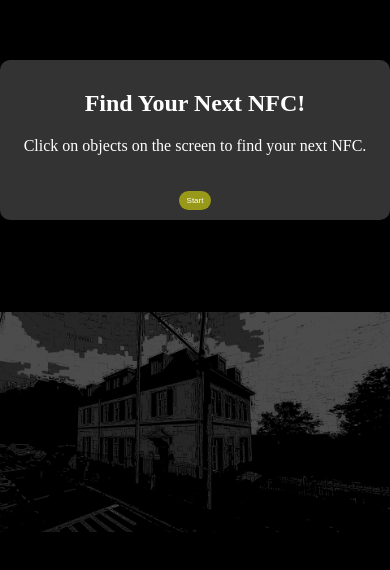
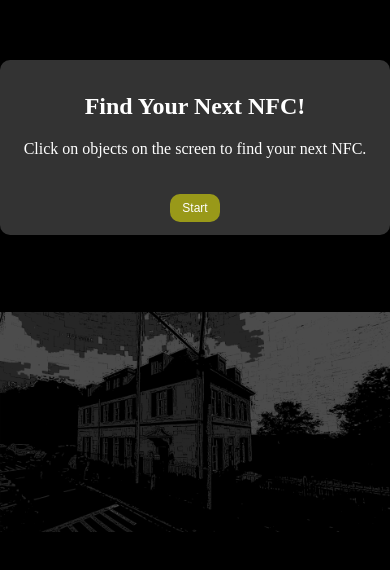
Before and after one commit to soosuesu/Soo_PoeticSystem, a plain HTML site: page index.html in a window 390 px wide. Drawn offline with Linux system fonts and the light colour scheme.

Commit message:
수정 15

```diff
--- a/index.html
+++ b/index.html
@@ -105,7 +105,7 @@
         height: auto;
       }
       .rectangle {
-        width: 12px;
+        width: 10px;
         height: 190px;
         margin-left: 20px;
         margin-bottom: 20px;
@@ -117,11 +117,11 @@
         left: 30%;
       }
       .modal-content {
-        padding: 10px;
+        padding: 13px;
       }
       .modal button {
-        padding: 5px 8px;
-        font-size: 8px;
+        padding: 7px 12px;
+        font-size: 12px;
       }
     }
   </style>
```
